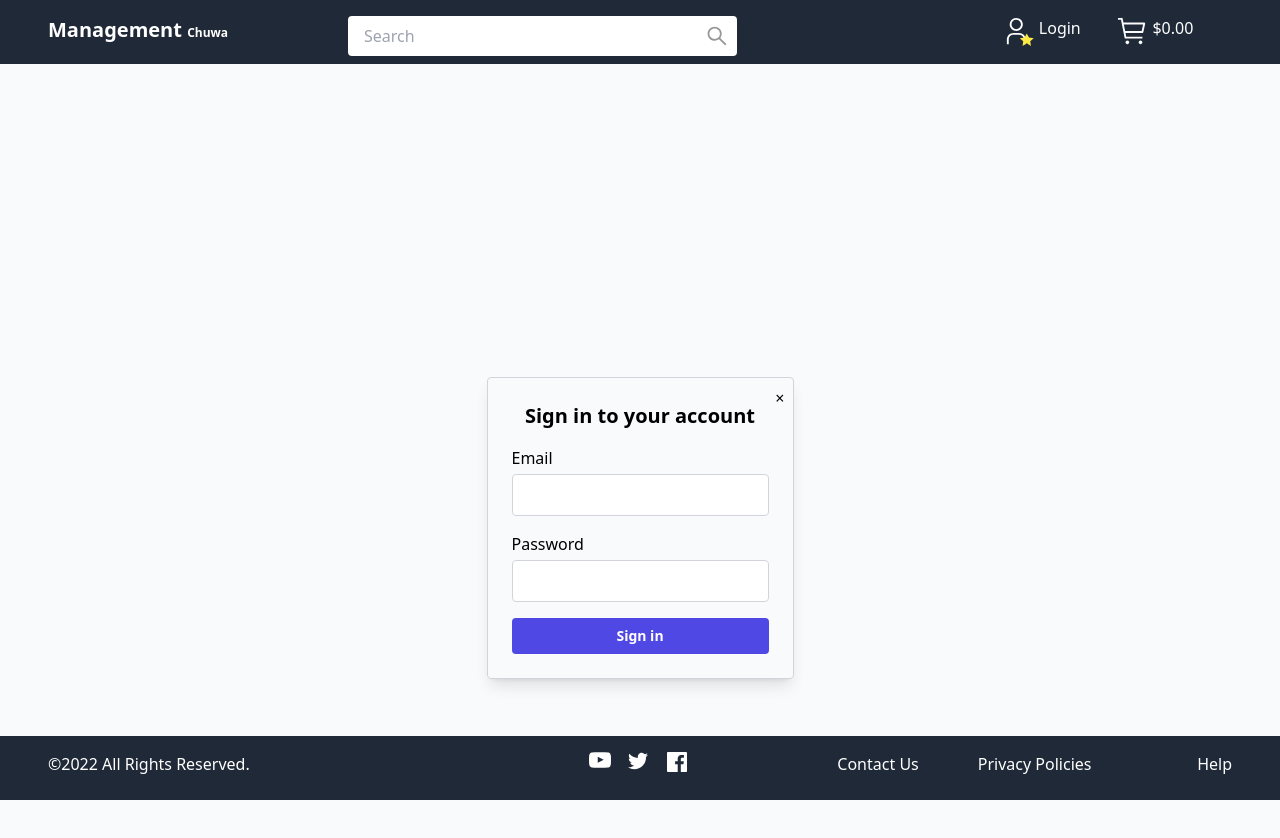
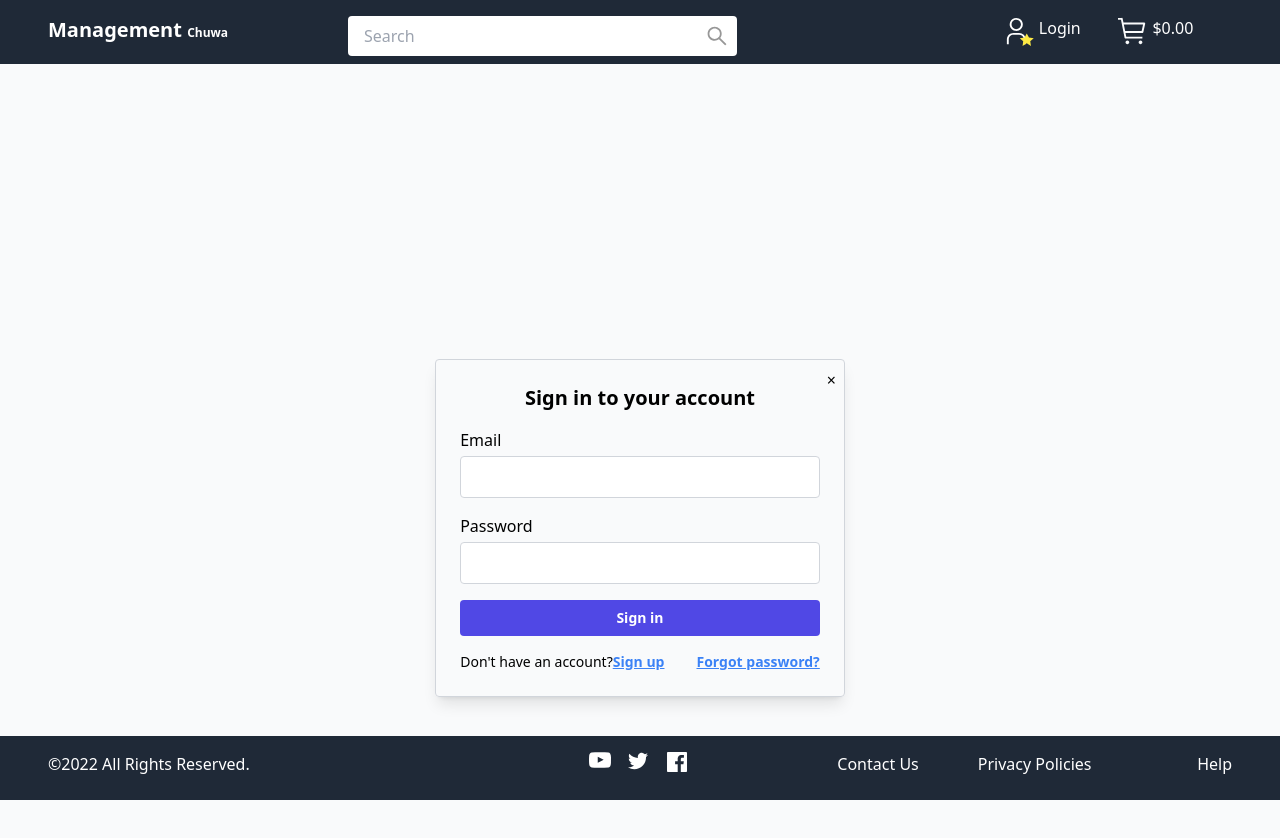
Before and after one commit to 961853266hyt/project1, a React (Vite) app in the folder frontend/: page /signin in a window 1280 px wide. Shown: the top 838 px of the page. Built offline with nearby package versions, Linux system fonts and the light colour scheme; no server answers.

Commit message:
Update AuthForm.tsx

```diff
--- a/frontend/src/components/AuthForm.tsx
+++ b/frontend/src/components/AuthForm.tsx
@@ -2,6 +2,7 @@ import React, { useState, ChangeEvent, FormEvent } from 'react';
 import { useDispatch } from 'react-redux';
 import { useLocation, useNavigate } from 'react-router-dom';
 import { signIn, signUp, updatePassword } from '../redux/actions';
+import { Link } from 'react-router-dom';
 
 
 interface FormData {
@@ -9,6 +10,16 @@ interface FormData {
     password: string;
 }
 
+const SignInLinks = () => {
+  return (
+    <div className="flex justify-between mt-4 text-sm">
+      <h2>Don't have an account?</h2>
+      <Link to="/signup" className="text-blue-500 underline"><span className="font-semibold">Sign up</span></Link>
+      <span className="mx-4"></span>
+      <Link to="/update-password" className="text-blue-500 underline font-semibold">Forgot password?</Link>
+    </div>
+  );
+};
 
 const AuthForm: React.FC = () => {
     const location = useLocation();
@@ -98,6 +109,7 @@ const AuthForm: React.FC = () => {
              location.pathname === '/signup' ? signupBtn :
              updatePasswordBtn}
           </button>
+          {location.pathname === '/signin' && <SignInLinks />}
         </form>
       </div>
     </div>
```
